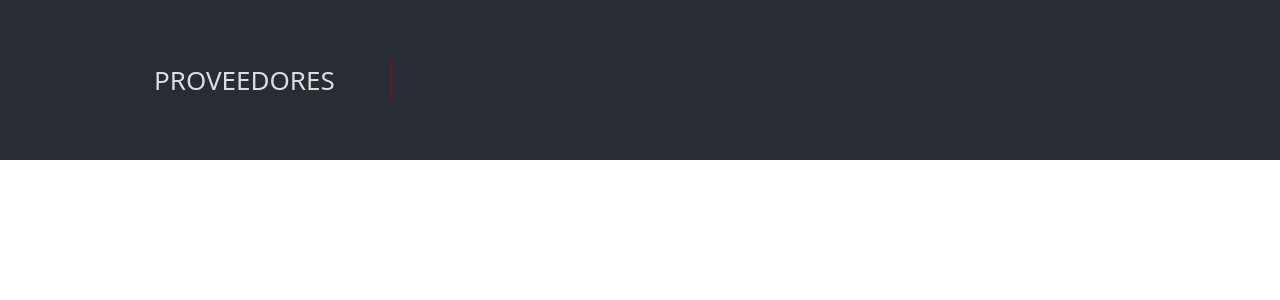
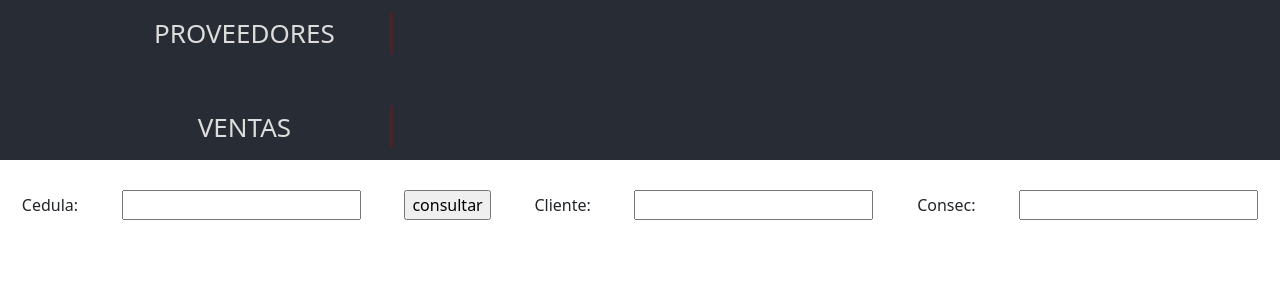
Before and after one commit to dannaabril/frontwalmart, a React (Create React App) app: page /Ventas in a window 1280 px wide. Before the commit this address had no page. Shown: the top 300 px of the page. Built offline with nearby package versions, Linux system fonts and the light colour scheme.

Commit message:
Cambios en ventas

```diff
--- a/src/App.css
+++ b/src/App.css
@@ -37,31 +37,25 @@
   }
 }
 
-
-h3{
+h3 {
   color: rgb(107, 171, 255);
   text-align: center;
 }
 
-h6{
+h6 {
   text-align: center;
 }
 
-.Cajageneral{
+.Cajageneral {
   padding: 3rem 1.5rem;
-  font-family: "Muli",sans-serif;
-  background-color: #F1F4F9;
-
+  font-family: "Muli", sans-serif;
+  background-color: #f1f4f9;
 }
 
-
-
-
-.btnguardar{
-
+.btnguardar {
   border-radius: 25px;
   background-color: rgb(122, 194, 58);
-  border: 1px solid #7AC23A;
+  border: 1px solid #7ac23a;
   font-weight: bold;
   font-size: 14px;
   padding: 3mm 2cm;
@@ -69,9 +63,9 @@ h6{
   color: #fff;
 }
 
-.btncancelar{
+.btncancelar {
   border: 1px solid rgb(247, 39, 78);
-  background-color:rgb(247, 39, 78);
+  background-color: rgb(247, 39, 78);
   border-radius: 25px;
   font-weight: bold;
   font-size: 14px;
@@ -79,70 +73,56 @@ h6{
   padding: 3mm 2cm;
   color: #fff;
   margin: 10px;
-
 }
 
-
-
-
-.formulario{
+.formulario {
   margin-left: 3cm;
   border-radius: 12px;
-  background-color:#fff;
-  border-bottom: 1px solid #C1C3C7;
+  background-color: #fff;
+  border-bottom: 1px solid #c1c3c7;
   padding: 2rem;
   width: 30cm;
-
 }
 
-.ctexto{
-  display:inline-block ;
-  align-content:space-between ;
+.ctexto {
+  display: inline-block;
+  align-content: space-between;
   margin-bottom: 20px;
 }
 
-.CajatxtL{
-
+.CajatxtL {
   margin-bottom: 4px;
   margin: 4px;
   border-color: rgba(129, 125, 125, 0.281);
   border-radius: 8px;
-
 }
 
-.CajatxtM{
-
+.CajatxtM {
   margin-bottom: 4px;
   margin: 4px;
   border-color: rgba(129, 125, 125, 0.281);
   border-radius: 8px;
-
 }
 
-  label{
-    color:rgb(119, 118, 119)
-
+label {
+  color: rgb(119, 118, 119);
 }
 
-  .botones{
-
+.botones {
   display: inline-block;
   align-content: space-around;
   margin: 2cm;
 }
 
-  .encabezado{
-
-    display:inline-block;
+.encabezado {
+  display: inline-block;
   align-content: space-around;
   margin-left: 5cm;
-
-
 }
 
-  .btngeneral{
+.btngeneral {
   border: 1px solid rgb(14, 138, 209);
-    background-color:rgb(14, 138, 209);
+  background-color: rgb(14, 138, 209);
   border-radius: 5px;
   font-weight: bold;
   font-size: 14px;
@@ -150,11 +130,9 @@ border-radius: 8px;
   padding: 3mm 2cm;
   color: #fff;
   margin: 10px;
-
 }
 
-
-  .tablag{
+.tablag {
   table-layout: fixed;
   align-content: center;
   margin: 1cm;
@@ -163,103 +141,105 @@ border-radius: 8px;
   border: 2px solid rgba(58, 61, 63, 0.349);
 }
 
-  .btnMultiple{
+.btnMultiple {
   border: 1px solid rgb(230, 232, 233);
-    background-color:rgb(1, 44, 68);
+  background-color: rgb(1, 44, 68);
   font-size: 14px;
   text-decoration: none;
-    padding: 2mm ;
+  padding: 2mm;
   color: #fff;
 }
 
-  @font-face{
-    font-family: 'Raleway' ;
+@font-face {
+  font-family: "Raleway";
   font-style: normal;
   font-weight: 200;
-    src: local('Ralewa ExtraLight')
-
-
+  src: local("Ralewa ExtraLight");
 }
 
-
-
-  .body{
-    font-family: 'Raleway', sans-serif;
+.body {
+  font-family: "Raleway", sans-serif;
 }
 
-
-  .menu{
+.menu {
   list-style: none;
   line-height: 42px;
   margin: 2em auto;
   padding-left: 0;
   width: 15em;
-
 }
 
-  .menu a{
-
+.menu a {
   background: #282c34;
   color: #ddd;
   display: block;
   padding-left: 3em;
-    text-decoration:none;
+  text-decoration: none;
   text-transform: uppercase;
-    --webkit-transition: all .5s;
-    -o-transition: all .5s;
-    transition: all .5s;
+  --webkit-transition: all 0.5s;
+  -o-transition: all 0.5s;
+  transition: all 0.5s;
   width: 100%;
-
 }
 
-
-.menu a:hover{
+.menu a:hover {
   margin-left: 1em;
 }
 
-
-.menu li{
+.menu li {
   box-shadow: 3px 0 rgba(194, 8, 8, 0.2);
   margin-bottom: 5px;
-  padding-left: .8em;
-  --webkit-transition: all .5s;
-  -o-transition: all .5s;
-  transition: all .5s;
+  padding-left: 0.8em;
+  --webkit-transition: all 0.5s;
+  -o-transition: all 0.5s;
+  transition: all 0.5s;
 }
 
-
-.menu li:hover{
-  box-shadow: 15em 0 rgba(139, 119, 6, 0.788) inset ;
+.menu li:hover {
+  box-shadow: 15em 0 rgba(139, 119, 6, 0.788) inset;
 }
 
-.menu li:nth-child(2) a{
+.menu li:nth-child(2) a {
   background-position: 0 -42px;
 }
 
-.menu li:nth-child(3) a{
+.menu li:nth-child(3) a {
   background-position: 0 -84px;
 }
 
-.menu li:nth-child(4) a{
+.menu li:nth-child(4) a {
   background-position: 0 -126px;
 }
 
-.menu li:nth-child(5) a{
+.menu li:nth-child(5) a {
   background-position: 0 -168px;
 }
 
-.menu li:nth-child a{
+.menu li:nth-child a {
   background-position: 0 -210px;
 }
 
-
-nav{
+nav {
   position: absolute;
   left: -18em;
   z-index: 20;
 }
 
-nav.mostrar{
+nav.mostrar {
   left: 0;
+}
 
+/*Estilos Módulo de Ventas*/
+
+.container-ventas p {
+  font-size: 25px;
+  color: white;
 }
+
+.contentVentas-1 {
+  display: flex;
+  flex-direction: row;
+  justify-content: space-around;
+  align-items: center;
+  margin-top: 30px;
+}
--- a/src/App.js
+++ b/src/App.js
@@ -1,23 +1,16 @@
-import logo from './logo.svg';import './App.css';
-import Router from './Router';
-
+import logo from "./logo.svg";
+import "./App.css";
+import Router from "./Router";
 
 function App() {
-
-  var nombre = "Hola a Todos"
+  var nombre = "Hola a Todos";
   return (
     <div className="App">
-      <header>
+      <header></header>
 
-     </header>
-
-     <div>
-
+      <div>
         <Router />
-     </div>
-
-
-
+      </div>
     </div>
   );
 }
--- a/src/Router.js
+++ b/src/Router.js
@@ -1,30 +1,39 @@
 import React from "react";
 import { Component } from "react";
-import {BrowserRouter, Routes, Route} from "react-router-dom";
-import { NavLink } from 'react-router-dom';
+import { BrowserRouter, Routes, Route } from "react-router-dom";
+import { NavLink } from "react-router-dom";
 import Proveedores from "./componentes/moduloproveedores/Proveedores";
 import AgregarProveedores from "./componentes/moduloproveedores/AgregarProveedores";
 import EditarProveedor from "./componentes/moduloproveedores/EditarProveedor";
+import Ventas from "./componentes/moduloventas/ventas";
 
-
-class Router extends Component{
-    render(){
-        return(
+class Router extends Component {
+  render() {
+    return (
       <BrowserRouter>
         <header className="App-header">
           <nav class="mostrar">
             <ul class="menu">
-
-                            <li><a href = "/Proveedores" activeClassName = "active">Proveedores</a></li>
-
+              <li>
+                <a href="/Proveedores" activeClassName="active">
+                  Proveedores
+                </a>
+              </li>
+            </ul>
+            <ul class="menu">
+              <li>
+                <a href="/Ventas" activeClassName="active">
+                  Ventas
+                </a>
+              </li>
             </ul>
           </nav>
         </header>
         <Routes>
-
-                    <Route path = "/Proveedores" element = {<Proveedores />} />
-                    <Route path = "/AgregarProveedores" element = {<AgregarProveedores/>} />
-                    <Route path = "/EditarProveedor/:id" element = {<EditarProveedor/>} />
+          <Route path="/Proveedores" element={<Proveedores />} />
+          <Route path="/AgregarProveedores" element={<AgregarProveedores />} />
+          <Route path="/EditarProveedor/:id" element={<EditarProveedor />} />
+          <Route path="/Ventas" element={<Ventas />} />
         </Routes>
       </BrowserRouter>
     );
--- /dev/null
+++ b/src/componentes/moduloventas/ventas.js
@@ -0,0 +1,56 @@
+import React, { Component, useState } from "react";
+import axios from "axios";
+
+class Ventas extends Component {
+  constructor(props) {
+    super(props);
+    // this.getId = this.getId.bind(this);
+    this.idRef = React.createRef();
+    this.state = {
+      clientes: [],
+      id: "",
+    };
+  }
+
+  id = React.createRef();
+
+  getClientes = () => {
+    axios
+      .get("http://localhost:8080/api/v1/mostrarProveedor/" + this.state.id)
+      .then((res) => {
+        this.setState({
+          clientes: res.data,
+        });
+        console.log(res.data);
+      });
+  };
+
+  actualizarEstado = (e) => {
+    this.setState({
+      id: e.target.value,
+    });
+    console.log(this.state.id);
+  };
+
+  render() {
+    return (
+      <div>
+        <div className="contentVentas-1">
+          <span>Cedula: </span>
+          <input
+            type="text"
+            value={this.state.id}
+            onChange={this.actualizarEstado}
+          />
+          <input type="button" value="consultar" onClick={this.getClientes} />
+          <span>Cliente: </span>
+          <input type="text" value={this.state.clientes.nombre_producto} />
+          <span>Consec: </span>
+          <input type="text" />
+        </div>
+      </div>
+    );
+  }
+}
+
+export default Ventas;
```
Also changed, not shown: src/componentes/moduloproveedores/EditarProveedor.js (+31 -83 lines), 1 other file (tests, documents, lock files or other folders). Lines whose indentation alone changed are shown as unchanged.
